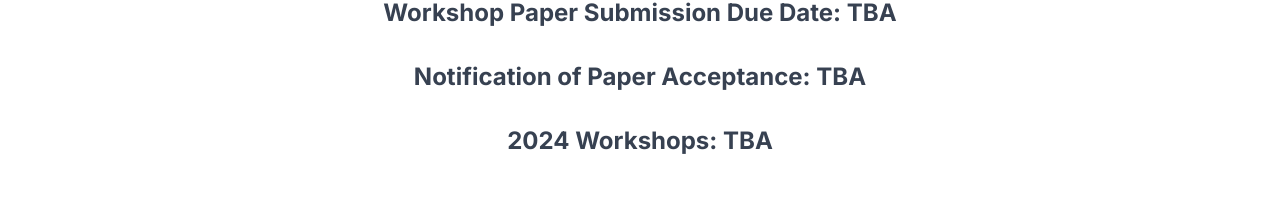
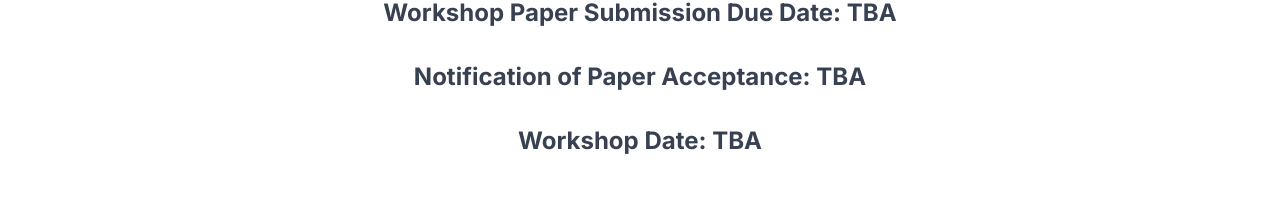
Before and after one commit to LLM4ST/llm4st.github.io, a Next.js app: page / in a window 1280 px wide. Shown: the part 2515-2730 px from the top of the page. Built offline with nearby package versions, Linux system fonts and the light colour scheme.

Commit message:
Update index.ts

```diff
--- a/constants/index.ts
+++ b/constants/index.ts
@@ -29,7 +29,7 @@ export const SUBMISSION_LINK = "TBA";
 export const KEY_DATES_TITLE = "Key Dates";
 export const KEY_DATES_WORKSHOP_PAPER_SUBMISSION_DUE_DATE_CONTENT = "Workshop Paper Submission Due Date: ";
 export const KEY_DATES_NOTIFICATION_OF_PAPER_ACCEPTANCE_CONTENT = "Notification of Paper Acceptance: ";
-export const NIPS_24_WORKSHOP_DATE_CONTENT = "2024 Workshops: ";
+export const NIPS_24_WORKSHOP_DATE_CONTENT = "Workshop Date: ";
 
 export const WORKSHOP_PAPER_SUBMISSION_DUE_DATE = "TBA";
 export const NOTIFICATION_OF_PAPER_ACCEPTANCE = "TBA";
```
